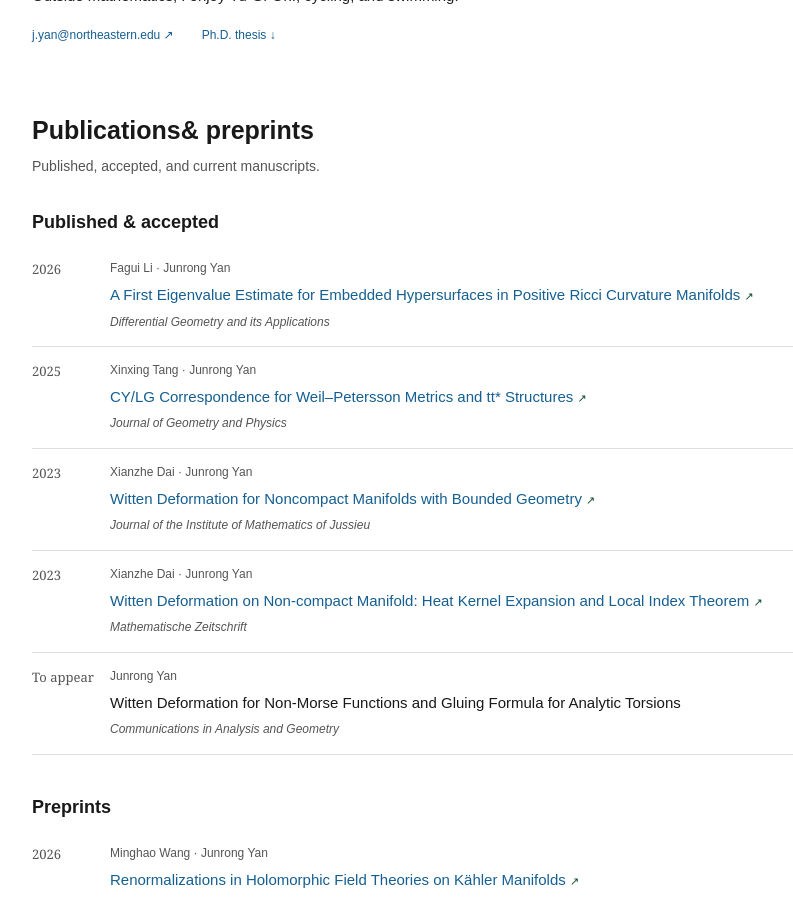
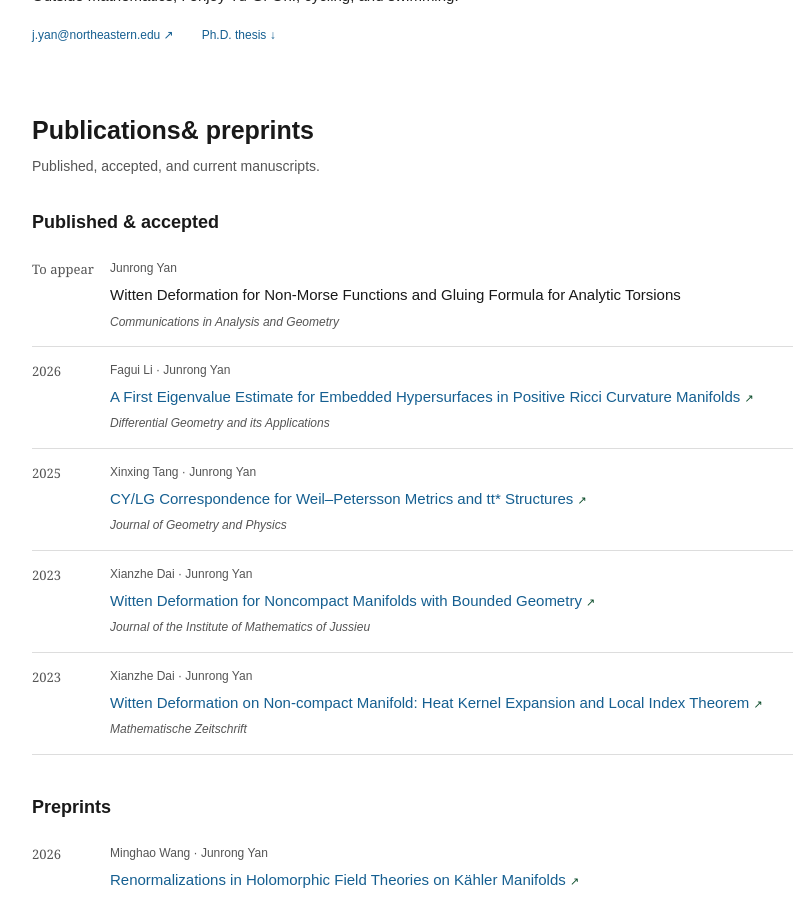
Before and after one commit to j-yan783/j-yan_math.github.io, a Jekyll site: the page index.html, which Jekyll copies as it is, in a window 1280 px wide and 900 px high, scrolled down 618 px. Shown: the whole window, without its empty margins (138-931 px from the left). Built offline with Jekyll 4.4.1, drawn with Linux system fonts in a browser that asks for light colours.

Commit message:
Update index.html

```diff
--- a/index.html
+++ b/index.html
@@ -26,11 +26,11 @@
     <article><span>05</span><div><h3>Feynman graph integrals</h3><p>Renormalization and holomorphic field theories on Kähler manifolds. Joint with Minghao Wang.</p></div></article>
   </div><a class="button outline" href="Research_Statement .pdf">Read research statement <span>↓</span></a></section>
   <section class="section papers" id="research"><div class="section-kicker"><span>02</span><p>Research</p></div><div class="papers-heading"><h2>Publications<br>&amp; <em>preprints</em></h2><p>Published, accepted, and current manuscripts.</p></div><h3 class="group-title">Published &amp; accepted <span>05</span></h3><div>
+    <article class="publication"><span class="pub-year">To appear</span><div><p class="authors">Junrong Yan</p><h3>Witten Deformation for Non-Morse Functions and Gluing Formula for Analytic Torsions</h3><p class="venue">Communications in Analysis and Geometry</p></div></article>
     <article class="publication"><span class="pub-year">2026</span><div><p class="authors">Fagui Li · Junrong Yan</p><h3><a href="https://www.sciencedirect.com/science/article/abs/pii/S092622452600001X">A First Eigenvalue Estimate for Embedded Hypersurfaces in Positive Ricci Curvature Manifolds <span>↗</span></a></h3><p class="venue">Differential Geometry and its Applications</p></div></article>
     <article class="publication"><span class="pub-year">2025</span><div><p class="authors">Xinxing Tang · Junrong Yan</p><h3><a href="https://www.sciencedirect.com/science/article/pii/S0393044025001299">CY/LG Correspondence for Weil–Petersson Metrics and tt* Structures <span>↗</span></a></h3><p class="venue">Journal of Geometry and Physics</p></div></article>
     <article class="publication"><span class="pub-year">2023</span><div><p class="authors">Xianzhe Dai · Junrong Yan</p><h3><a href="https://doi.org/10.1017/S1474748021000232">Witten Deformation for Noncompact Manifolds with Bounded Geometry <span>↗</span></a></h3><p class="venue">Journal of the Institute of Mathematics of Jussieu</p></div></article>
     <article class="publication"><span class="pub-year">2023</span><div><p class="authors">Xianzhe Dai · Junrong Yan</p><h3><a href="https://link.springer.com/article/10.1007/s00209-022-03150-0">Witten Deformation on Non-compact Manifold: Heat Kernel Expansion and Local Index Theorem <span>↗</span></a></h3><p class="venue">Mathematische Zeitschrift</p></div></article>
-    <article class="publication"><span class="pub-year">To appear</span><div><p class="authors">Junrong Yan</p><h3>Witten Deformation for Non-Morse Functions and Gluing Formula for Analytic Torsions</h3><p class="venue">Communications in Analysis and Geometry</p></div></article>
   </div><h3 class="group-title preprint-title">Preprints <span>07</span></h3><div>
     <article class="publication"><span class="pub-year">2026</span><div><p class="authors">Minghao Wang · Junrong Yan</p><h3><a href="https://arxiv.org/abs/2608.00546">Renormalizations in Holomorphic Field Theories on Kähler Manifolds <span>↗</span></a></h3><p class="venue">arXiv:2608.00546</p></div></article>
     <article class="publication"><span class="pub-year">2026</span><div><p class="authors">Maxim Braverman · Xianzhe Dai · Junrong Yan</p><h3><a href="https://arxiv.org/abs/2605.07200">The Classical Weyl Law for Schrödinger Operators on Complete Riemannian Manifolds <span>↗</span></a></h3><p class="venue">arXiv:2605.07200</p></div></article>
```
